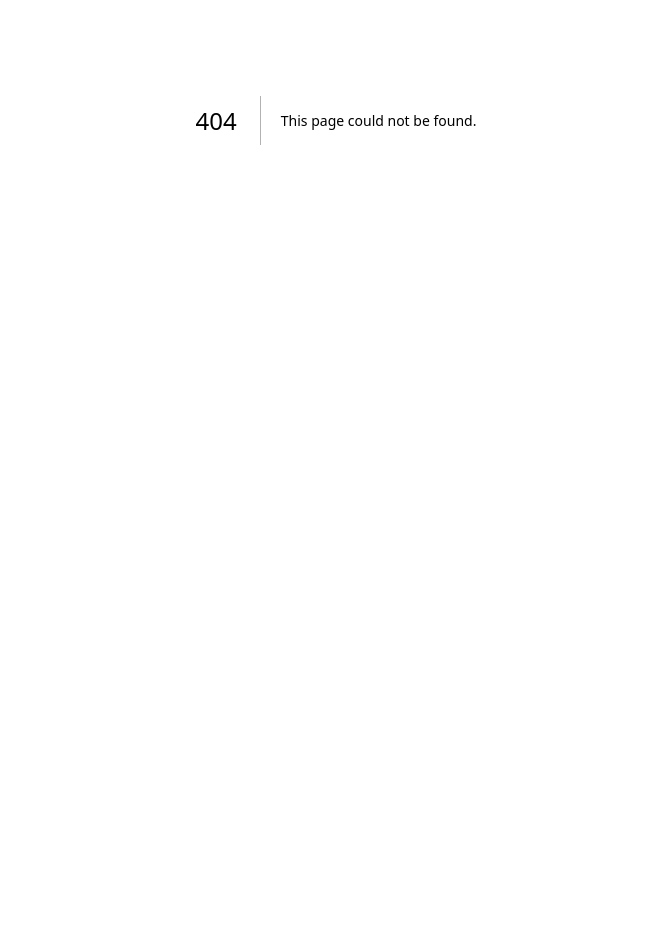
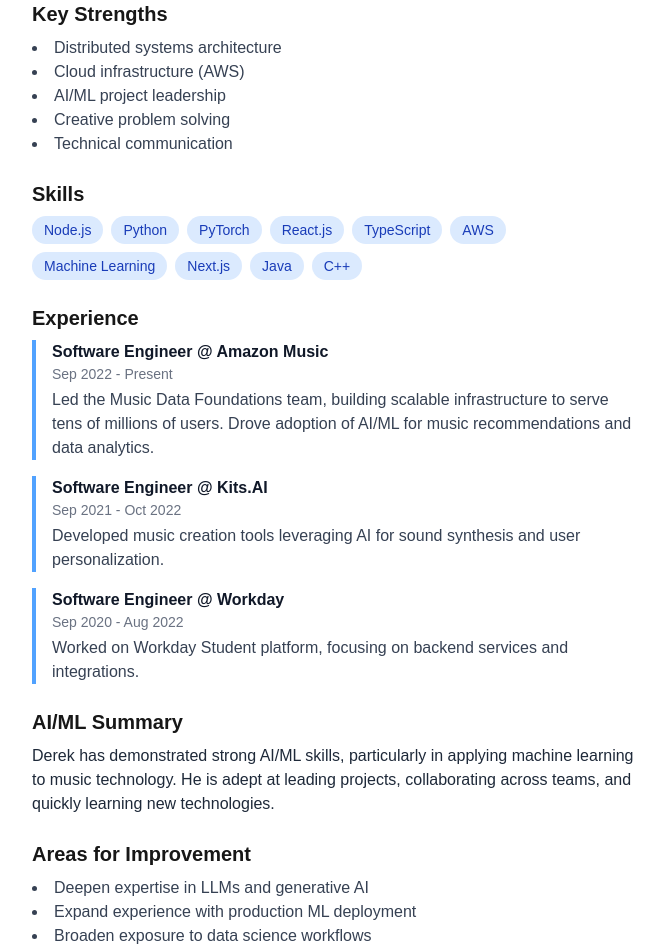
Before and after one commit to dereky98/upstream, a Next.js app: page /profile in a window 1280 px wide. Before the commit this address had no page. Shown: the part 280-1232 px from the top of the page, without its empty margins (304-968 px from the left). Before the commit the page ends 800 px from the top, so only its background shows below. Built offline with nearby package versions, Linux system fonts and the light colour scheme.

Commit message:
Interview working

```diff
--- a/app/en-applications/page.tsx
+++ b/app/en-applications/page.tsx
@@ -3,14 +3,31 @@
 import Link from "next/link";
 import { useEffect, useState } from "react";
 
+// Types
+interface Network {
+  id: number;
+  name: string;
+  selected: boolean;
+}
+
+interface Result {
+  name: string;
+  status: string;
+  details?: string;
+}
+
+interface Step {
+  action: string;
+}
+
 export default function ExpertNetworkApplicationsPage() {
-  const [networks, setNetworks] = useState([
+  const [networks, setNetworks] = useState<Network[]>([
     { id: 1, name: "GLG", selected: true },
     { id: 2, name: "Tegus", selected: false },
   ]);
 
   const [isSubmitting, setIsSubmitting] = useState(false);
-  const [results, setResults] = useState([]);
+  const [results, setResults] = useState<Result[]>([]);
   const [error, setError] = useState("");
   const [success, setSuccess] = useState(false);
 
@@ -19,14 +36,19 @@
   const [currentLogMessage, setCurrentLogMessage] = useState("");
 
   const [stepIndex, setStepIndex] = useState(0);
-  const [steps, setSteps] = useState([]);
+  const [steps] = useState<Step[]>([]);
 
   // Add a logs array to capture and display console messages
-  const [logs, setLogs] = useState([]);
+  const [logs, setLogs] = useState<string[]>([]);
+
+  // Add this function to fix the error:
+  const addLog = (message: string) => {
+    setLogs((prevLogs) => [...prevLogs, message]);
+  };
 
   // Polling effect for log updates
   useEffect(() => {
-    let interval;
+    let interval: NodeJS.Timeout | undefined;
 
     if (isSubmitting && currentNetwork) {
       interval = setInterval(async () => {
@@ -53,7 +75,7 @@
     };
   }, [isSubmitting, currentNetwork]);
 
-  const toggleNetwork = (id) => {
+  const toggleNetwork = (id: number) => {
     setNetworks(
       networks.map((network) =>
         network.id === id ? { ...network, selected: !network.selected } : network
@@ -62,7 +84,7 @@
   };
 
   useEffect(() => {
-    let timer;
+    let timer: NodeJS.Timeout | undefined;
     if (steps.length > 0 && stepIndex < steps.length) {
       setCurrentLogMessage(steps[stepIndex].action);
 
@@ -92,7 +114,7 @@
     setLogs([]); // Clear previous logs
 
     try {
-      const allResults = [];
+      const allResults: Result[] = [];
 
       // Process each selected network
       for (const network of selectedNetworks) {
@@ -148,9 +170,9 @@
             });
             addLog(`No results data from ${network.name}, added default success result`);
           }
-        } catch (err) {
+        } catch (err: unknown) {
           console.error(`Error with ${network.name}:`, err);
-          setCurrentLogMessage(`Error: ${err.message}`);
+          setCurrentLogMessage(`Error: ${err instanceof Error ? err.message : String(err)}`);
 
           allResults.push({
             name: network.name,
@@ -165,10 +187,12 @@
       setCurrentNetwork("Complete");
       setCurrentLogMessage("All applications completed");
       addLog("All applications completed");
-    } catch (error) {
+    } catch (error: unknown) {
       console.error("Error submitting applications:", error);
       setError(error instanceof Error ? error.message : "Failed to submit applications");
-      addLog(`Error submitting applications: ${error.message}`);
+      addLog(
+        `Error submitting applications: ${error instanceof Error ? error.message : String(error)}`
+      );
     } finally {
       setIsSubmitting(false);
     }
--- a/app/interview-vapi/page.tsx
+++ b/app/interview-vapi/page.tsx
@@ -646,16 +646,6 @@
           )}
         </div>
 
-        {/* Debug Controls */}
-        <div className="mt-4">
-          <button
-            onClick={addTestMessages}
-            className="w-full rounded-lg bg-purple-600 px-4 py-2 text-white hover:bg-purple-700"
-          >
-            Add Test Messages (Debug)
-          </button>
-        </div>
-
         {/* Export Transcript Button */}
         {messages.length > 0 && (
           <div className="mt-4 flex flex-col space-y-2">
--- a/app/page.tsx
+++ b/app/page.tsx
@@ -124,7 +124,7 @@
   return (
     <main className="flex min-h-screen flex-col items-center p-8">
       <div className="w-full max-w-2xl">
-        <h1 className="mb-8 text-center text-4xl font-bold">AI Interview Assistant</h1>
+        <h1 className="mb-8 text-center text-4xl font-bold">AI Expert Interview</h1>
         <section className="rounded-lg bg-white p-6 shadow-md">
           <h2 className="mb-6 text-center text-2xl font-bold text-black">Prepare Your Interview</h2>
           <form onSubmit={handleSubmit} className="space-y-6">
--- /dev/null
+++ b/app/profile/page.tsx
@@ -0,0 +1,139 @@
+"use client";
+
+import { useEffect, useState } from "react";
+
+// Sample AI-generated profile data
+const SAMPLE_PROFILE = {
+  name: "Derek Ye",
+  headline: "Software Engineer at Amazon Music",
+  summary:
+    "Derek is a highly skilled software engineer with a strong background in distributed systems, infrastructure, and AI-driven music technology. He has led technical projects at Amazon Music and contributed to innovative tools at Kits.AI.",
+  strengths: [
+    "Distributed systems architecture",
+    "Cloud infrastructure (AWS)",
+    "AI/ML project leadership",
+    "Creative problem solving",
+    "Technical communication",
+  ],
+  skills: [
+    "Node.js",
+    "Python",
+    "PyTorch",
+    "React.js",
+    "TypeScript",
+    "AWS",
+    "Machine Learning",
+    "Next.js",
+    "Java",
+    "C++",
+  ],
+  experience: [
+    {
+      company: "Amazon Music",
+      title: "Software Engineer",
+      period: "Sep 2022 - Present",
+      description:
+        "Led the Music Data Foundations team, building scalable infrastructure to serve tens of millions of users. Drove adoption of AI/ML for music recommendations and data analytics.",
+    },
+    {
+      company: "Kits.AI",
+      title: "Software Engineer",
+      period: "Sep 2021 - Oct 2022",
+      description:
+        "Developed music creation tools leveraging AI for sound synthesis and user personalization.",
+    },
+    {
+      company: "Workday",
+      title: "Software Engineer",
+      period: "Sep 2020 - Aug 2022",
+      description:
+        "Worked on Workday Student platform, focusing on backend services and integrations.",
+    },
+  ],
+  aiSummary:
+    "Derek has demonstrated strong AI/ML skills, particularly in applying machine learning to music technology. He is adept at leading projects, collaborating across teams, and quickly learning new technologies.",
+  areasForImprovement: [
+    "Deepen expertise in LLMs and generative AI",
+    "Expand experience with production ML deployment",
+    "Broaden exposure to data science workflows",
+  ],
+};
+
+export default function ProfilePage() {
+  const [profile, setProfile] = useState<typeof SAMPLE_PROFILE | null>(null);
+
+  useEffect(() => {
+    // In a real app, fetch the profile from your API or Supabase
+    setProfile(SAMPLE_PROFILE);
+  }, []);
+
+  if (!profile) {
+    return (
+      <main className="flex min-h-screen items-center justify-center">
+        <div className="text-gray-500">Loading profile…</div>
+      </main>
+    );
+  }
+
+  return (
+    <main className="flex min-h-screen flex-col items-center p-8 bg-gray-50">
+      <div className="w-full max-w-2xl bg-white rounded-lg shadow-lg p-8 mt-8">
+        <h1 className="text-3xl font-bold mb-2">{profile.name}</h1>
+        <h2 className="text-lg text-gray-600 mb-4">{profile.headline}</h2>
+        <p className="mb-6 text-gray-800">{profile.summary}</p>
+
+        <div className="mb-6">
+          <h3 className="text-xl font-semibold mb-2">Key Strengths</h3>
+          <ul className="list-disc list-inside text-gray-700">
+            {profile.strengths.map((s, i) => (
+              <li key={i}>{s}</li>
+            ))}
+          </ul>
+        </div>
+
+        <div className="mb-6">
+          <h3 className="text-xl font-semibold mb-2">Skills</h3>
+          <div className="flex flex-wrap gap-2">
+            {profile.skills.map((skill, i) => (
+              <span
+                key={i}
+                className="inline-block bg-blue-100 text-blue-800 px-3 py-1 rounded-full text-sm"
+              >
+                {skill}
+              </span>
+            ))}
+          </div>
+        </div>
+
+        <div className="mb-6">
+          <h3 className="text-xl font-semibold mb-2">Experience</h3>
+          <ul className="space-y-4">
+            {profile.experience.map((exp, i) => (
+              <li key={i} className="border-l-4 border-blue-400 pl-4">
+                <div className="font-bold text-gray-900">
+                  {exp.title} @ {exp.company}
+                </div>
+                <div className="text-gray-500 text-sm mb-1">{exp.period}</div>
+                <div className="text-gray-700">{exp.description}</div>
+              </li>
+            ))}
+          </ul>
+        </div>
+
+        <div className="mb-6">
+          <h3 className="text-xl font-semibold mb-2">AI/ML Summary</h3>
+          <p className="text-gray-800">{profile.aiSummary}</p>
+        </div>
+
+        <div className="mb-6">
+          <h3 className="text-xl font-semibold mb-2">Areas for Improvement</h3>
+          <ul className="list-disc list-inside text-gray-700">
+            {profile.areasForImprovement.map((area, i) => (
+              <li key={i}>{area}</li>
+            ))}
+          </ul>
+        </div>
+      </div>
+    </main>
+  );
+}
```
